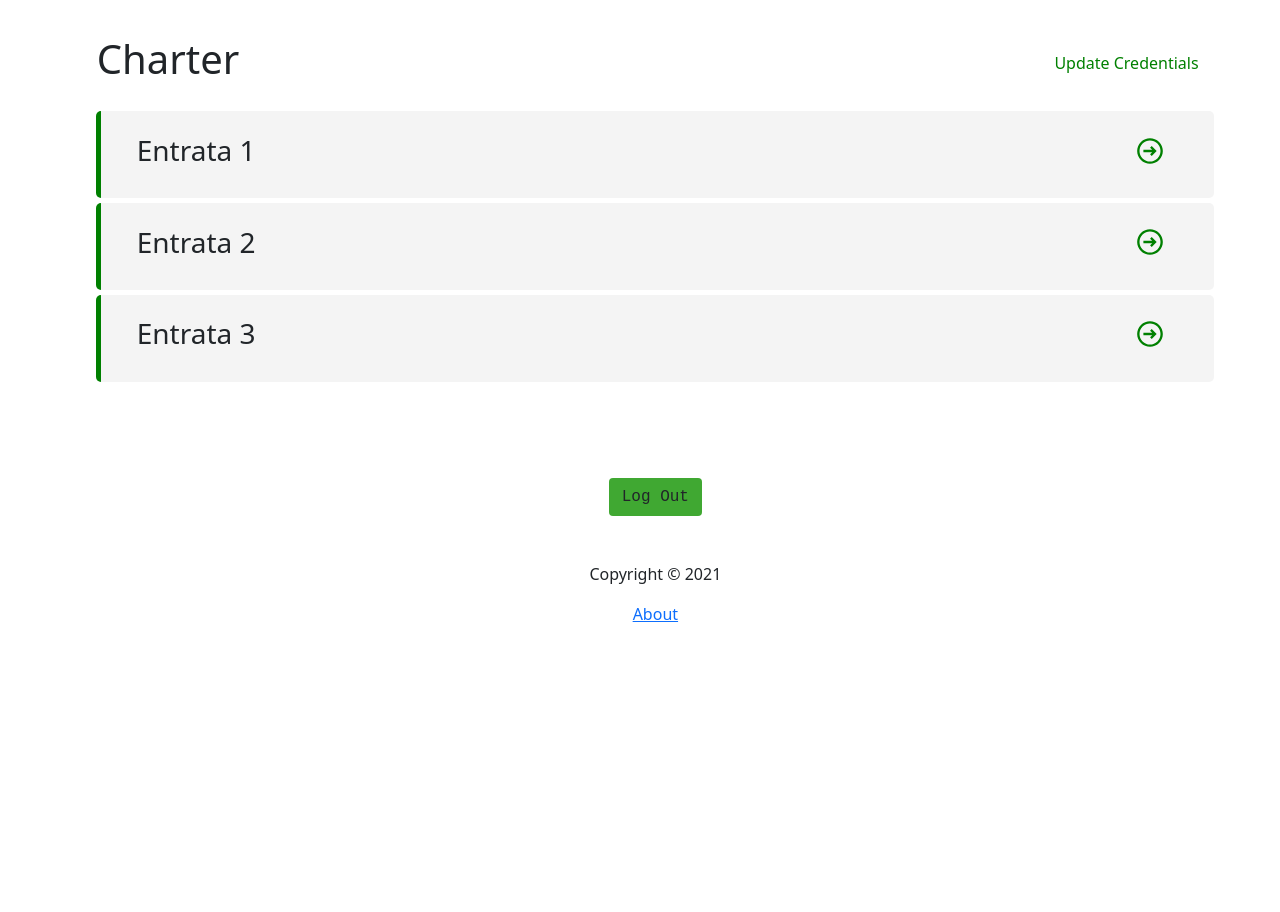
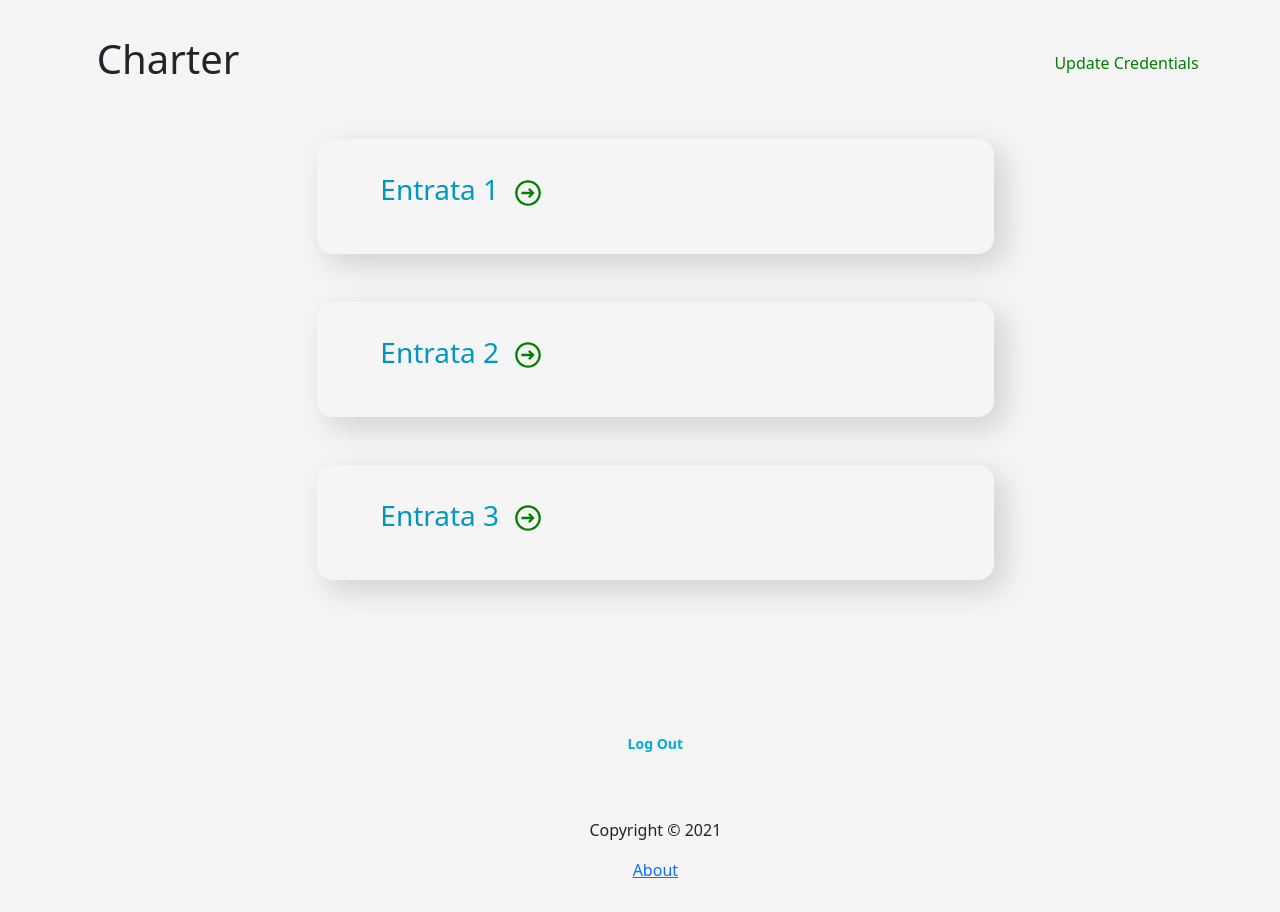
Before and after one commit to XN-studios/SensoriFront, a React (Create React App) app: page / in a window 1280 px wide. Before the commit the page ends 800 px from the top, so only its background shows below. Built offline with nearby package versions, Linux system fonts and the light colour scheme; no server answers; sample sign-in values are in the browser's storage.

Commit message:
edited buttons and other different parts of the program

```diff
--- a/src/index.css
+++ b/src/index.css
@@ -25,53 +25,88 @@
 
 
 .btn {
-	color: var(--col1);
-    border-radius: var(--radL);
+	color: var(--col1) !important;
+  background-color: var(--bg) !important;
+  border-radius: var(--radL) !important;
+  border: 0px !important;
 
-	font-family: 'DM Mono', monospace;
-	font-size: 14px;
-	font-weight: bold;
-	text-align: center;
+	font-family: '', monospace !important;
+	font-size: 14px !important;
+	font-weight: bold !important;
+	text-align: center !important;
 
-	margin: 1rem;
-	padding: .8rem;
+	margin: 1rem !important;
+	padding: 1.1rem !important;
 
-	transition: all 0.4s;
-	cursor: pointer;
-	display: inline-block;
-	font-family: 'DM Mono', monospace;
-	font-size: 14px;
-	font-weight: bold;
+	transition: all 0.4s !important;
+	cursor: pointer !important;
+	display: inline-block !important;
+	font-family: inherit !important;
+	font-size: 14px !important;
+	font-weight: bold !important;
 }
 
 .btn:hover{
-	transform: scale(1.1);
-	color: var(--fg);
-    border-radius: var(--radL);
-    box-shadow: 5px 5px 10px var(--shadlow), -5px -5px 10px var(--shadhi);
+	transform: scale(1.1) !important;
+	color: var(--fg) !important;
+  background-color: var(--bg) !important;
+  border-radius: var(--radL) !important;
+  box-shadow: 5px 5px 10px var(--shadlow), -5px -5px 10px var(--shadhi) !important;
 }
 
 .btn:active{
-	transform: scale(1.05);
-    border-radius: var(--radL);
-    box-shadow: -5px -5px 10px var(--shadlow), 5px 5px 10px var(--shadhi);
+  background-color: var(--bg) !important;
+	transform: scale(1.05) !important;
+  border-radius: var(--radL) !important;
+  box-shadow: -5px -5px 10px var(--shadlow), 5px 5px 10px var(--shadhi) !important;
 
-	transition: .3s;
+	transition: .3s !important;
 }
 
 .entry {
-  background: #f4f4f4;
-  margin: 5px;
-  padding: 10px 20px;
-  cursor: pointer;
-  border-left: 5px solid green;
-  border-radius: 5px;
+	border-radius: var(--rad);
+
+	box-shadow: 10px 10px 30px var(--shadlow);
+
+	background-color: inherit;
+
+	text-align: left;
+	margin-left: 20%;
+	margin-right: 20%;
+	margin-top: 3rem;
+	margin-bottom: 3rem;
+	padding: 3rem;
+	padding-top: 1.5rem;
+	padding-bottom: 1.5rem;
+  border-left: 5px;
+  border-color: var(--col2);
+	transition: .6s;
+
 }
 
-.entry h3 {
-  display: flex;
-  align-items: center;
-  justify-content: space-between;
+.entry{
+	background: linear-gradient(270deg, var(--col1), var(--col2));
+	background-clip: text;
+	-webkit-background-clip: text;
+	-webkit-text-fill-color: transparent;
+}
+
+.entry:hover{
+	transform: scale(1.1);
+    box-shadow: 20px 20px 50px var(--shadlow);
+}
+
+.path{
+  visibility: hidden !important;
+  fill: var(--col1) !important;
+  stroke: var(--col1) !important;
+  align-content: right !important;
+  align-items: right !important;
+  align-self: right !important;
+}
+
+.svg{
+  visibility: hidden !important;
 }
 
 .add-form {
@@ -160,4 +195,15 @@ footer {
 
 .session-head {
   border-radius: 30px !important;
+  color: var(--col2) !important;
 }
+
+img, svg {
+  text-align: right !important;
+}
+
+element.style {
+  color: var(--col2) !important;
+  cursor: pointer;
+  text-align: right !important;
+}
--- a/src/root.css
+++ b/src/root.css
@@ -1,11 +1,15 @@
+@import url('https://fonts.googleapis.com/css2?family=Montserrat&display=swap');
+
 :root{
 	--rad: 16px;
 	--radL: 24px;
 	--fg: #222222;
 	--fgl: #444444;
-	--bg: #d3d3d3;
+	--bg: #f5f5f5;
 	--tsp: #44444410;
 	--light: var(--col1);
+    --bga: #e0e0e0;
+
 
 	/* 	PALETTE 1*/
 	--col2: #0093b8;
@@ -17,7 +21,7 @@
 body{
 	padding: 0;
 	margin: 0;
-	background-color: var(--bg);
+	background-color: var(--bg) !important;
 	color: var(--fg);
-	font-family: 'DM Mono', monospace;
+	font-family: 'Montserrat', sans-serif;
 }
```
